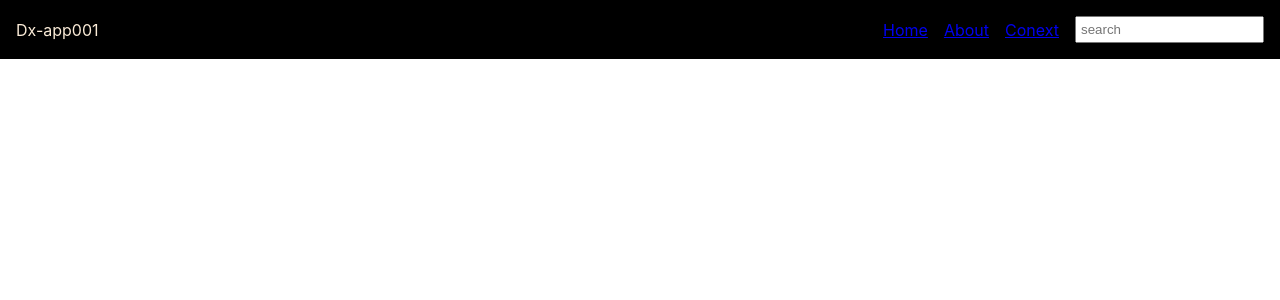
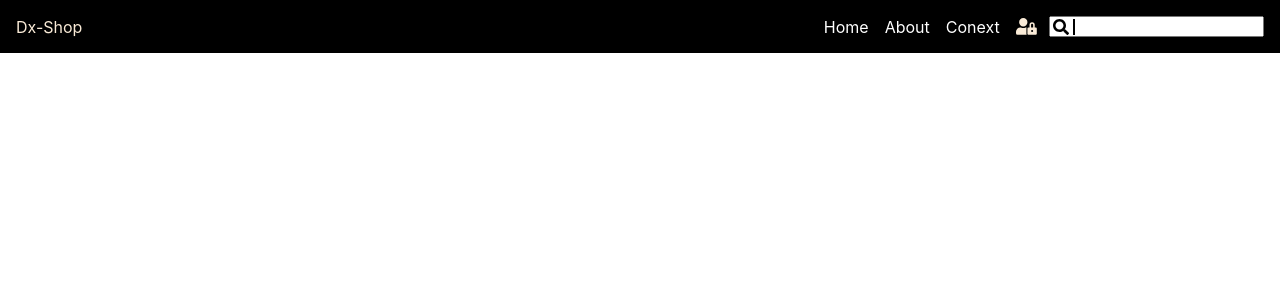
Before and after one commit to Sweedsiter/Peter-app001, a React (Create React App) app: page / in a window 1280 px wide. Shown: the top 300 px of the page. Built offline with nearby package versions, Linux system fonts and the light colour scheme.

Commit message:
add-login01

```diff
--- a/package.json
+++ b/package.json
@@ -8,6 +8,7 @@
     "@testing-library/user-event": "^13.5.0",
     "react": "^18.2.0",
     "react-dom": "^18.2.0",
+    "react-icons": "^4.10.1",
     "react-scripts": "5.0.1",
     "web-vitals": "^2.1.4"
   },
--- a/src/App.js
+++ b/src/App.js
@@ -1,14 +1,23 @@
 
+import { useState } from "react";
 import Nav from "./Components/Navig/Nav";
 import UserContext from "./datas/context";
-import {Logo,menu} from './datas/menus'
+import {Logo} from './datas/menus'
 
 function App() {
 
+ let df = ""
+ const  checklock = {name:"peter",pass:1234}
+ if(checklock.name === "peter" && checklock.pass === 1234){
+    df = "true"
+ }else{
+  df = "false"
+ }
+ console.log(df)
   return (
     <div>
-      <UserContext.Provider value={{Logo:Logo,menu:menu}} className="App">
-         <Nav/>
+      <UserContext.Provider value={Logo} className="App">
+         <Nav checklock={checklock}/>
        </UserContext.Provider>
     </div>
   );
--- a/src/Components/Navig/Nav.css
+++ b/src/Components/Navig/Nav.css
@@ -25,5 +25,22 @@
     padding-right: 1rem;
 }
  .head-R .input{
-    padding: 4px;
+    padding: 4dpx;
+    padding-left: 2rem;
+    outline: none;
 }
+.heat-content .nav-head .head-R a{
+  text-decoration-line: none;
+  color: white;
+}
+.icon-search{
+   color: black;
+   padding-left: 1rem;
+   margin-right: -1.6rem;
+   z-index: +99;
+   padding-right: 4px;
+   border-right: 2px solid black;
+}
+.head-R .icon{
+       font-size: 1.3rem;
+    }
--- a/src/Components/Navig/Nav.js
+++ b/src/Components/Navig/Nav.js
@@ -1,18 +1,23 @@
 import React, { useContext } from 'react'
 import UserContext from '../../datas/context'
 import './Nav.css'
+import { FaSearch,FaUserLock } from 'react-icons/fa';
+
 
 function Nav() {
     const user = useContext(UserContext)
+
   return (
     <div className='heat-content'>
         <header className='nav-head'>
-            <div className='head-L'>{user.Logo}</div>
+            <div className='head-L'>{user}</div>
             <ul className='head-R'>
-                {
-                    user.menu ? user.menu.map((item,index)=> <li className='head-R-item' key={index}><a href={item.link}>{item.name}</a></li>) : false
-                }
-               <input className='input' type='text' placeholder='search'></input>
+               <li className='head-R-item' ><a href="/">Home</a></li>
+               <li className='head-R-item' ><a href="/">About</a></li>
+               <li className='head-R-item' ><a href="/">Conext</a></li>
+                      <FaUserLock className='icon'/>
+                                   <FaSearch className='icon-search'/>
+                 <input className='input' type='text' placeholder='' ></input>
             </ul>
         </header>
     </div>
--- a/src/datas/menus.js
+++ b/src/datas/menus.js
@@ -1,12 +1,11 @@
 //Logo Header Munu
-const Logo = "Dx-app001"
+const Logo = "Dx-Shop"
 //Menu bar & menus
-const menu = [
-    {name:"Home",link:"https://www.google.com"},
-    {name:"About",link:"https://www.google.com"},
-    {name:"Conext",link:"https://www.google.com"}
-]
+// const menu = [
+//     {name:"Home",link:"https://www.google.com"},
+//     {name:"About",link:"https://www.google.com"},
+//     {name:"Conext",link:"https://www.google.com"}
+// ]
 // const menu = ["Home","About","Context","Map"]
 
 module.exports.Logo = Logo
-module.exports.menu = menu
```
Also changed, not shown: public/index.html (line endings or trailing spaces), 1 other file (tests, documents, lock files or other folders).
